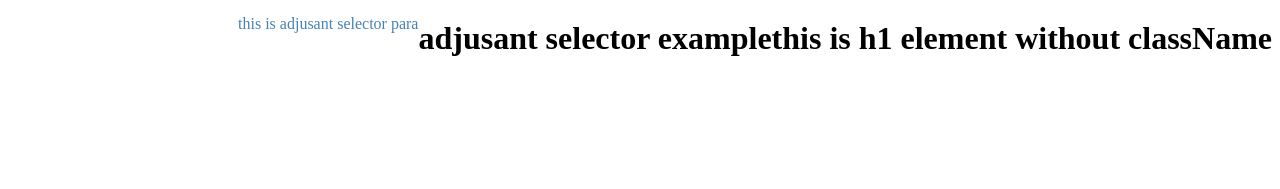
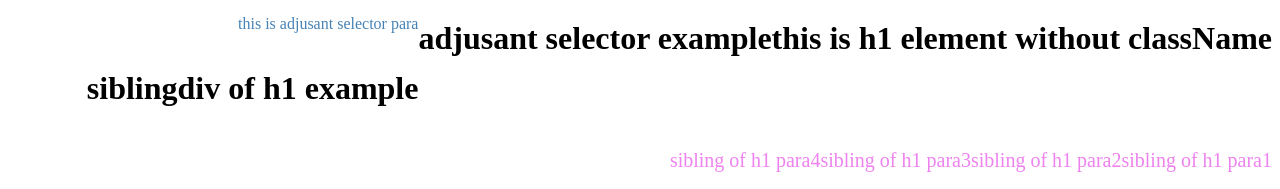
Before and after one commit to imranworkspace/css_practice, a React (Create React App) app: page / in a window 1280 px wide. Shown: the part 717-906 px from the top of the page. Before the commit the page ends 800 px from the top, so only its background shows below. Built offline with nearby package versions, Linux system fonts and the light colour scheme.

Commit message:
sibling selector

```diff
--- a/src/App.js
+++ b/src/App.js
@@ -29,14 +29,27 @@ In June 1884, Tesla sailed for New York City and arrived with four cents in his
         <p>this is <span>paragraph with span stayed on same line</span> </p>
         <p>this is <div> paragraph with div move to new line</div> </p>
       </div>
+      <br></br>
+      <br></br>
       <div>
         <h1 className='red'>this is h1 element specific with className</h1> <br></br>
         <h1>this is h1 element without className</h1>
       </div>
+      <br></br>
+      <br></br>
       <div className='maindiv'>
         <h1>adjusant selector example</h1>
         <p>this is adjusant selector para</p>
       </div>
+      <br></br>
+      <div className='siblingdiv'>
+        <h1>siblingdiv of h1 example</h1>
+        <p>sibling of h1 para1</p>
+        <p>sibling of h1 para2</p>
+        <p>sibling of h1 para3</p>
+        <p>sibling of h1 para4</p>
+      </div>
+
     </React.Fragment>
   )
 }
--- a/src/mycss/css.css
+++ b/src/mycss/css.css
@@ -35,3 +35,4 @@ h1.red{
 }
 
 .maindiv h1 + p {color: steelblue;}
+.siblingdiv h1 ~ p {text-align: left; font-size: 20px; text-decoration: dashed; color: violet;}
```
